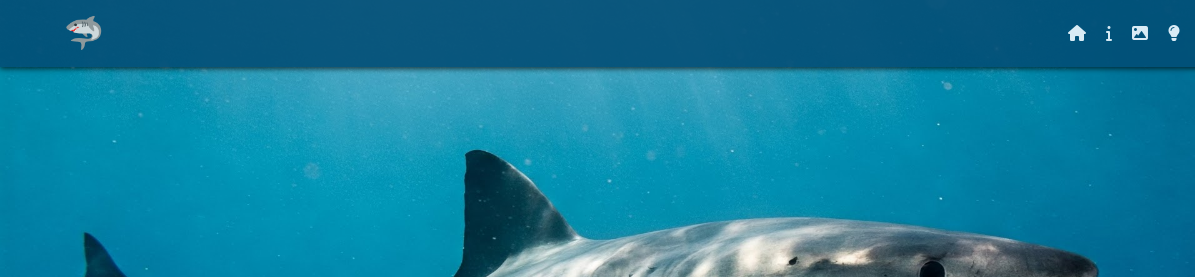
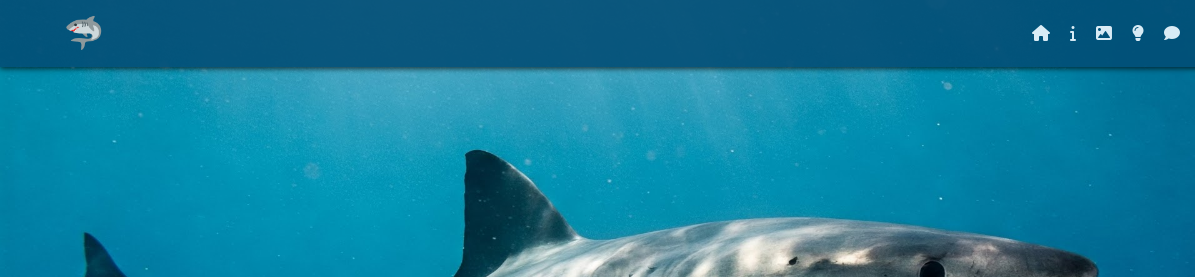
Before and after one commit to fvandrad/tubarao, a plain HTML site: page index.html in a window 1280 px wide. Shown: the top 277 px of the page, 0-1195 px from the left. Drawn offline with Linux system fonts and the light colour scheme.

Commit message:
Update index.html

```diff
--- a/index.html
+++ b/index.html
@@ -25,6 +25,7 @@
           <li><a href="#sobre" title="Sobre"><i class="fa fa-info"></i></a></li>
           <li><a href="#galeria" title="Galeria"><i class="fa fa-image"></i></a></li>
           <li><a href="#curiosidades" title="Curiosidades"><i class="fa fa-lightbulb"></i></a></li>
+          <li><a href="#testimonials" title="Depoimentos"><i class="fa fa-comment"></i></a></li>
           <li><a href="https://fvandrad.github.io" title="Inspiração!"><i class="fa-solid fa-list"></i></a></li>
         </ul>
       </nav>
```
